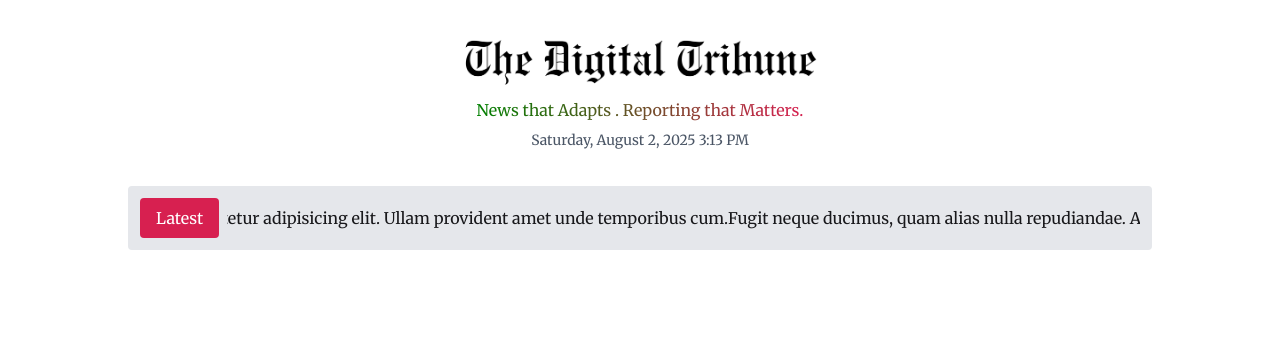
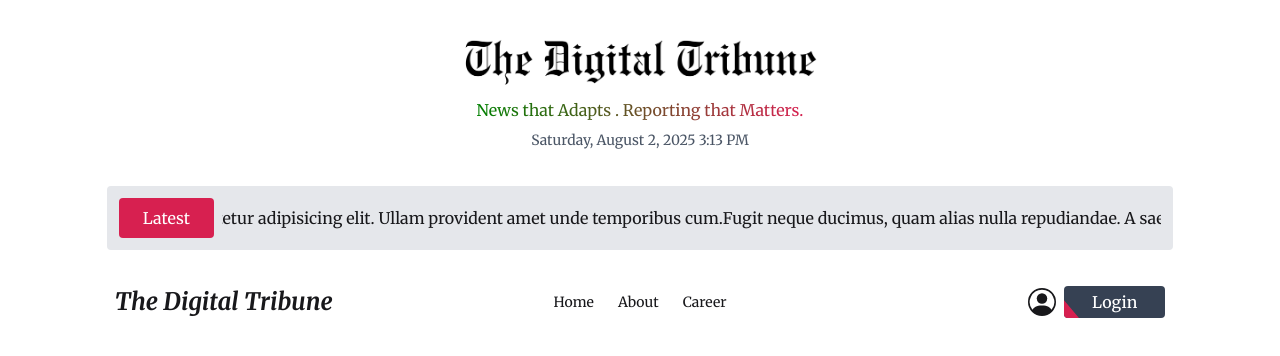
Before and after one commit to LaboneeAktar/the-digital-tribune, a React (Vite) app: page / in a window 1280 px wide. Shown: the top 356 px of the page. Built offline with nearby package versions, Linux system fonts and the light colour scheme.

Commit message:
Created Navbar

```diff
--- a/package.json
+++ b/package.json
@@ -16,6 +16,7 @@
     "react": "^19.1.0",
     "react-dom": "^19.1.0",
     "react-fast-marquee": "^1.6.5",
+    "react-icons": "^5.5.0",
     "react-router-dom": "^7.7.1",
     "tailwindcss": "^4.1.11"
   },
--- a/src/Pages/Home.jsx
+++ b/src/Pages/Home.jsx
@@ -1,6 +1,6 @@
-import React from "react";
 import Header from "../components/Header";
 import LatestNews from "../components/LatestNews";
+import Navbar from "../components/Navbar";
 
 const Home = () => {
   return (
@@ -8,8 +8,9 @@ const Home = () => {
       <header>
         <Header />
       </header>
-      <section className="w-11/12 mx-auto">
+      <section className="w-10/12 mx-auto">
         <LatestNews />
+        <Navbar />
       </section>
     </div>
   );
--- a/src/components/LatestNews.jsx
+++ b/src/components/LatestNews.jsx
@@ -3,9 +3,9 @@ import { Link } from "react-router-dom";
 
 const LatestNews = () => {
   return (
-    <div className="bg-gray-200 mt-7 lg:max-w-5xl mx-auto rounded-sm">
+    <div className="bg-gray-200 mt-7 mx-auto rounded-sm">
       <div className="flex gap-2 items-center justify-center p-3">
-        <p className="py-2 px-4 bg-[#D72050] text-white rounded-sm">Latest</p>
+        <p className="py-2 px-6 bg-[#D72050] text-white rounded-sm">Latest</p>
         <Marquee className="space-x-10" pauseOnHover={true}>
           <Link to="/news">
             Lorem ipsum dolor sit amet consectetur adipisicing elit. Ullam
--- /dev/null
+++ b/src/components/Navbar.jsx
@@ -0,0 +1,73 @@
+import { Link } from "react-router-dom";
+import { BsPersonCircle } from "react-icons/bs";
+
+const Navbar = () => {
+  const links = (
+    <>
+      <li>
+        <Link>Home</Link>
+      </li>
+
+      <li>
+        <Link>About</Link>
+      </li>
+      <li>
+        <Link>Career</Link>
+      </li>
+    </>
+  );
+
+  return (
+    <div className="my-5">
+      <div className="navbar">
+        <div className="navbar-start">
+          <div className="dropdown">
+            <div tabIndex={0} role="button" className="btn btn-ghost lg:hidden">
+              <svg
+                xmlns="http://www.w3.org/2000/svg"
+                className="h-5 w-5"
+                fill="none"
+                viewBox="0 0 24 24"
+                stroke="currentColor"
+              >
+                {" "}
+                <path
+                  strokeLinecap="round"
+                  strokeLinejoin="round"
+                  strokeWidth="2"
+                  d="M4 6h16M4 12h8m-8 6h16"
+                />{" "}
+              </svg>
+            </div>
+            <ul
+              tabIndex={0}
+              className="menu menu-sm dropdown-content bg-base-100 rounded-box z-1 mt-3 w-52 p-2 shadow"
+            >
+              {links}
+            </ul>
+          </div>
+          <Link to="/">
+            <h3 className="text-2xl font-bold italic">The Digital Tribune</h3>
+          </Link>
+        </div>
+        <div className="navbar-center hidden lg:flex">
+          <ul className="menu menu-horizontal px-1">{links}</ul>
+        </div>
+        <div className="navbar-end">
+          <BsPersonCircle className="h-7 w-7 mr-2" />
+          <Link
+            to="/login"
+            class="relative inline-flex items-center justify-start px-7 py-1 overflow-hidden font-medium transition-all bg-gray-700 rounded  group"
+          >
+            <span class="w-48 h-48 rounded rotate-[-40deg] bg-[#D72050] absolute bottom-0 left-0 -translate-x-full ease-out duration-500 transition-all translate-y-full mb-9 ml-9 group-hover:ml-0 group-hover:mb-32 group-hover:translate-x-0"></span>
+            <span class="relative w-full text-left text-white transition-colors duration-300 ease-in-out ">
+              Login
+            </span>
+          </Link>
+        </div>
+      </div>
+    </div>
+  );
+};
+
+export default Navbar;
```
Also changed, not shown: 2 other files (tests, documents, lock files or other folders).
